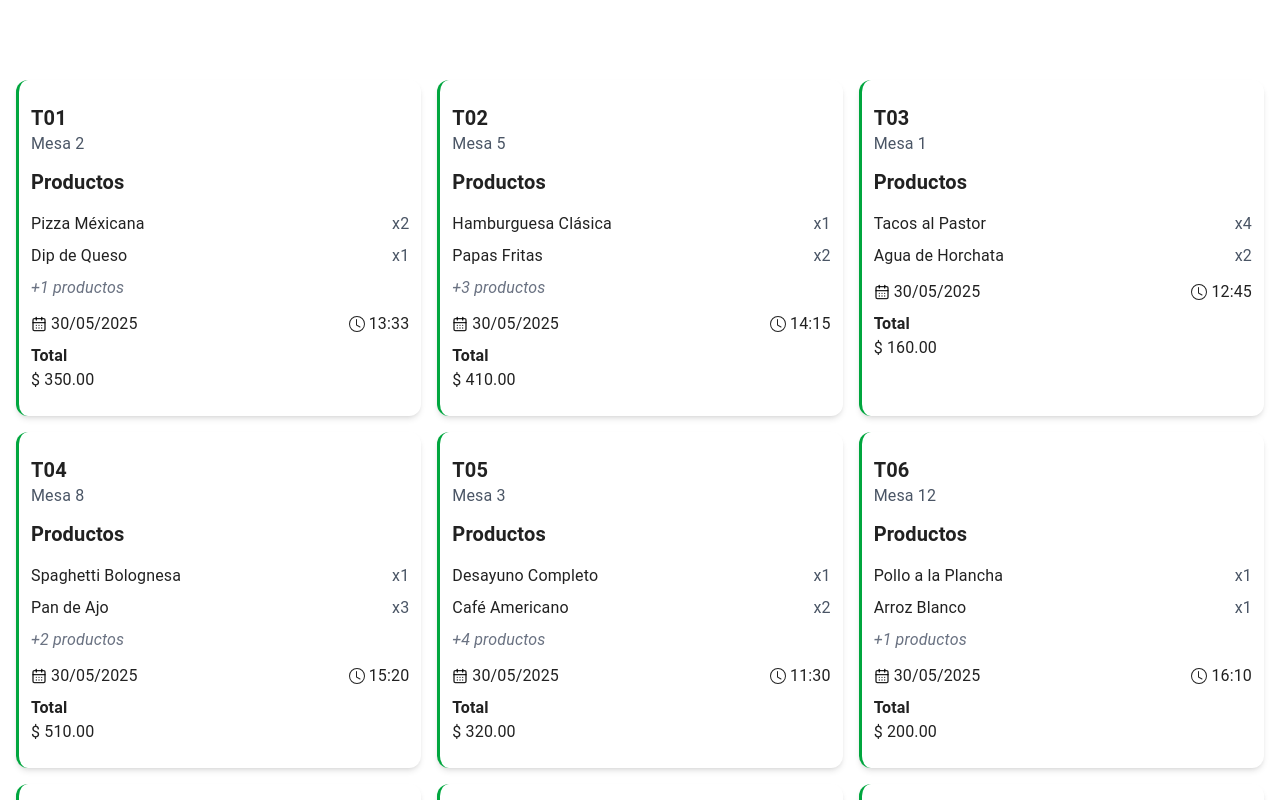
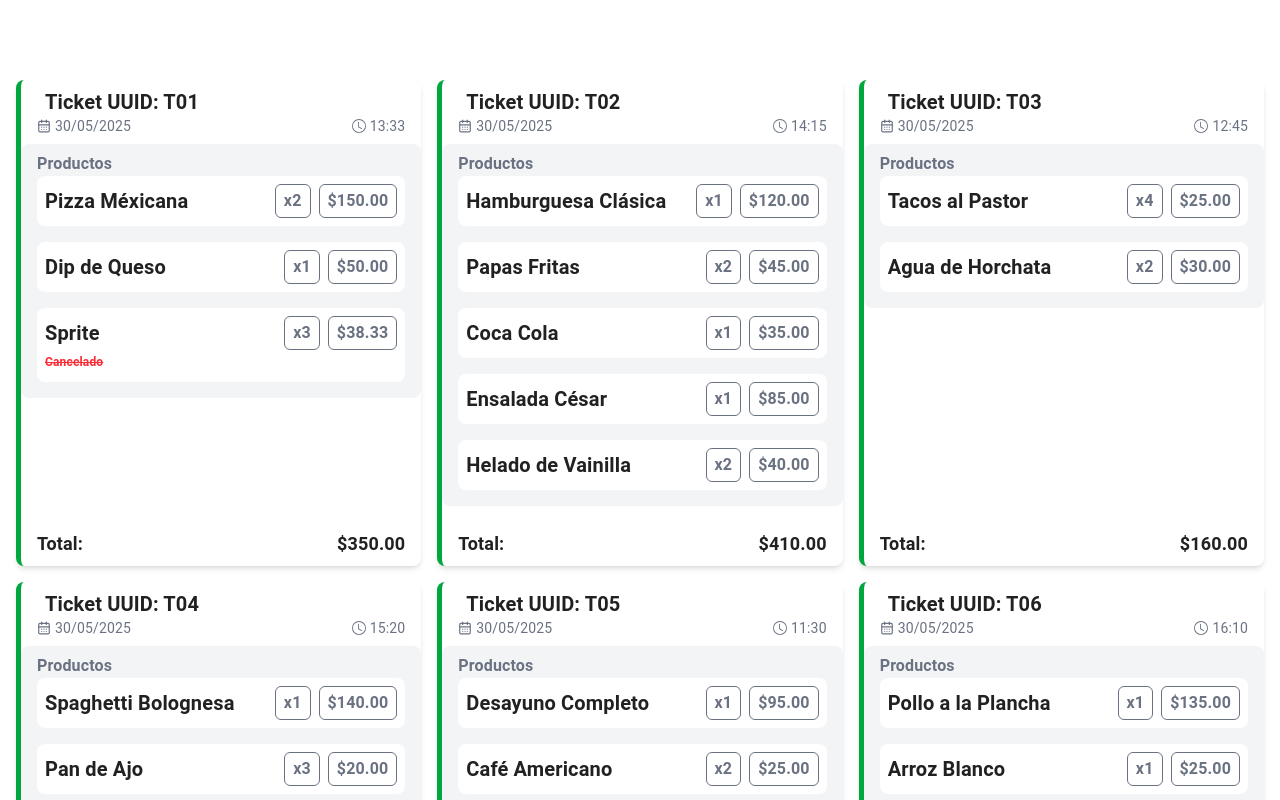
Before and after one commit to wapifoodmx-ctrl/WapifoodFront, a Next.js app: page /tickets/Ticketview in a window 1280 px wide. Shown: the top 800 px of the page. Built offline with nearby package versions, Linux system fonts and the light colour scheme.

Commit message:
se actualizaron los tickets en la página de tickets

```diff
--- a/pages/tickets/Ticketview.jsx
+++ b/pages/tickets/Ticketview.jsx
@@ -163,7 +163,7 @@ export default function Ticketview() {
             if (producto.status === "cancelado") {
                 return sum; // No sumar productos cancelados
             }
-            return sum + (producto.cantidad * producto.precio);
+            return sum + (producto.cantidad * producto.precio); // Multiplicar cantidad por precio
         }, 0);
     };
 
@@ -204,31 +204,61 @@ export default function Ticketview() {
                 {ticketsData.map((ticket) => (
                     <div
                         key={ticket.id}
-                        className="w-full border-l-green-600 border-l-3 shadow-md rounded-xl cursor-pointer hover:shadow-lg transition-shadow"
+                        className="w-full border-l-green-600 border-l-5 bg-white shadow-md rounded-lg flex flex-col"
                         onClick={() => handleCardClick(ticket)}
                     >
-                        <div className="px-3 py-6">
-                            <h2 className="font-bold text-xl">{ticket.id}</h2>
-                            <p className="text-gray-600">{ticket.mesa}</p>
-                            <h3 className="font-bold text-xl py-3">Productos</h3>
-                            <div className="pb-2">
-                                <ul>
-                                    {renderProductsForCard(ticket.productos)}
-                                </ul>
+                        <div className="py-2 flex-grow">
+                            <div className="flex pl-4">
+                                <p className="font-bold text-xl pl-2">Ticket UUID: {ticket.id}</p>
                             </div>
-                            <div className="flex justify-between">
+                            <div className="flex justify-between px-4 pb-2">
                                 <div className="flex">
-                                    <LuCalendarDays className="self-center" />
-                                    <p className="pl-1">{ticket.fecha}</p>
+                                    <LuCalendarDays className="text-gray-500 text-sm self-center" />
+                                    <p className="text-sm text-gray-500 pl-1">{ticket.fecha}</p>
                                 </div>
                                 <div className="flex">
-                                    <BsClock className="self-center" />
-                                    <p className="pl-1">{ticket.hora}</p>
+                                    <BsClock className="text-gray-500 text-sm self-center" />
+                                    <p className="text-sm text-gray-500 pl-1">{ticket.hora}</p>
                                 </div>
                             </div>
-                            <div className="pt-2">
-                                <p className="font-bold">Total</p>
-                                <p>$ {calculateTotal(ticket.productos).toFixed(2)}</p>
+
+                            {/* Productos */}
+                            <div className="flex flex-col bg-gray-100 rounded-lg flex-grow overflow-y-auto">
+                                <p className="pl-4 pt-2 text-gray-500 font-bold">Productos</p>
+                                {ticket.productos.map((producto, index) => (
+                                    <div
+                                        key={index}
+                                        className="bg-white rounded-lg mx-4 flex flex-col h-auto py-2 mb-4 justify-between"
+                                    >
+                                        <div className="flex justify-between px-2 items-center flex-wrap">
+                                            <p className="h-auto text-xl font-bold max-w-[60%] truncate">{producto.nombre}</p>
+                                            <div className="flex w-auto gap-2">
+                                                <div className="border rounded-md border-gray-500 px-2 py-1">
+                                                    <p className="text-md self-center text-gray-500 font-bold">
+                                                        x{producto.cantidad}
+                                                    </p>
+                                                </div>
+                                                <div className="border rounded-md border-gray-500 px-2 py-1">
+                                                    <p className="text-md self-center text-gray-500 font-bold">
+                                                        ${producto.precio.toFixed(2)}
+                                                    </p>
+                                                </div>
+                                            </div>
+                                        </div>
+                                        {producto.status === "cancelado" && (
+                                            <p className="text-xs pl-2 py-1 font-bold text-red-500 line-through">
+                                                Cancelado
+                                            </p>
+                                        )}
+                                    </div>
+                                ))}
+                            </div>
+                        </div>
+
+                        <div className="pt-2">
+                            <div className="px-4 py-2 justify-between w-full flex">
+                                <p className="font-bold text-lg">Total:</p>
+                                <p className="font-bold text-lg">${calculateTotal(ticket.productos).toFixed(2)}</p>
                             </div>
                         </div>
                     </div>
@@ -261,7 +291,7 @@ export default function Ticketview() {
 
                         {/* Información del ticket */}
                         <div className="mb-4">
-                            <h2 className="font-bold text-xl">{selectedTicket.id}</h2>
+                            <h2 className="font-bold text-xl">Ticket UUID: {selectedTicket.id}</h2>
                             <p className="text-gray-600">{selectedTicket.mesa}</p>
                             <div className="flex justify-between mt-2 text-sm">
                                 <div className="flex">
```
Also changed, not shown: useCases/ordersOrdersAllorders.js (added).
